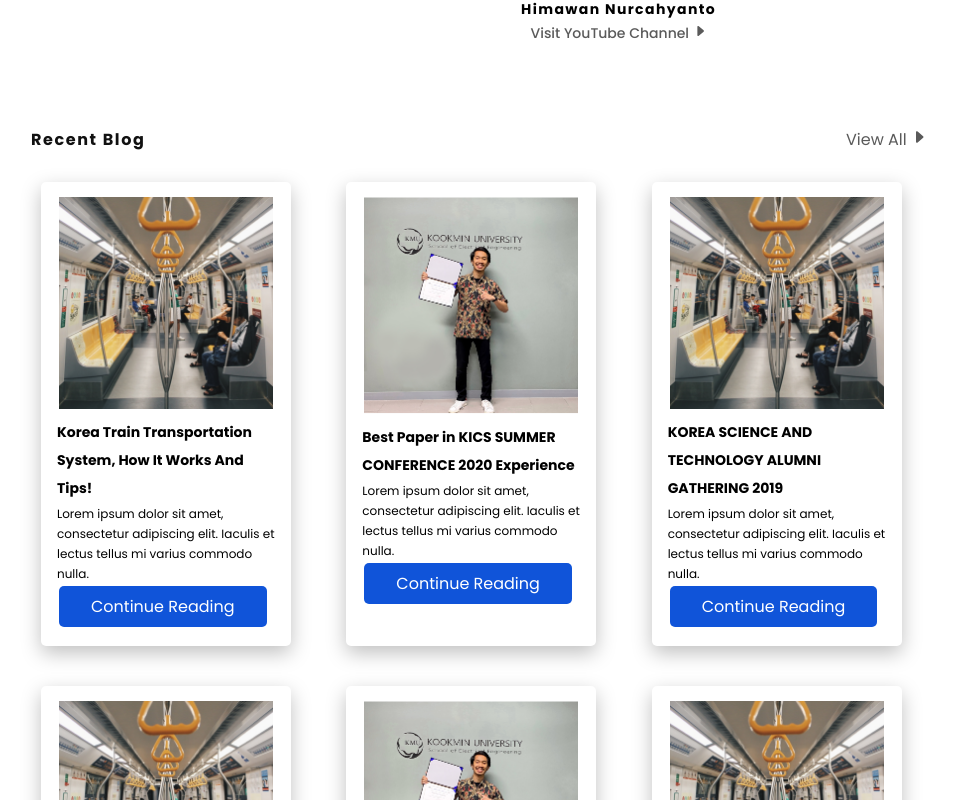
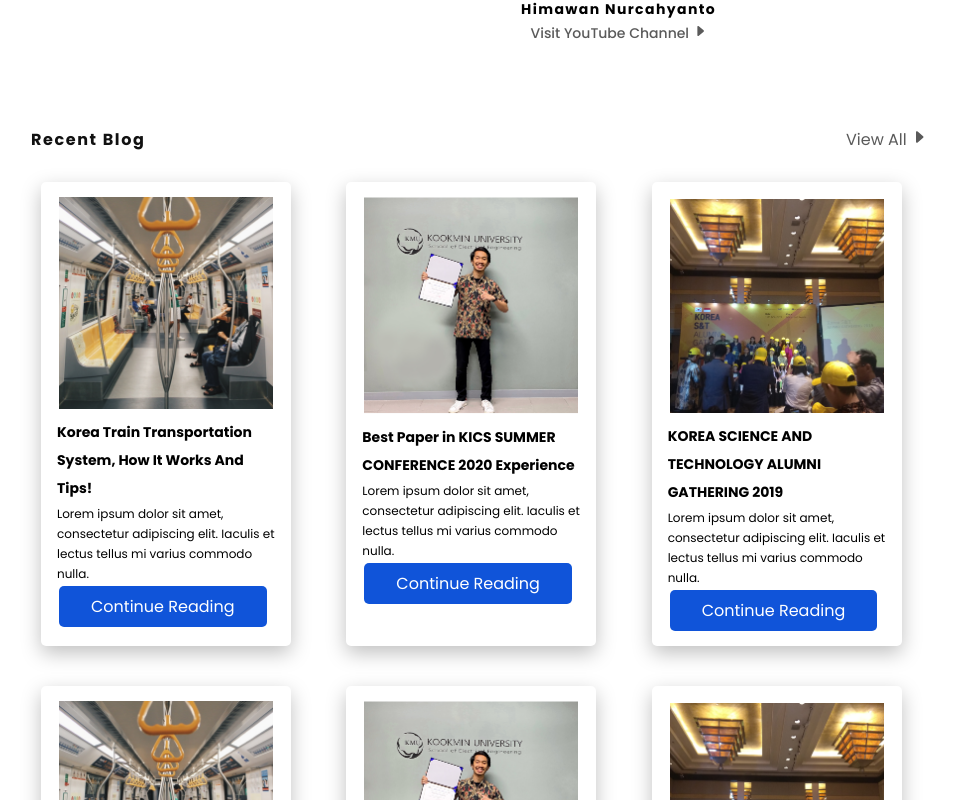
Before and after one commit to himawannurcahyanto97/portohim, a React (Create React App) app: page / in a window 1280 px wide. Shown: the part 800-1600 px from the top of the page, without its empty margins (161-1115 px from the left). Built offline with nearby package versions, Linux system fonts and the light colour scheme.

Commit message:
AlumniPictBlog

```diff
--- a/src/component/GlobalContent.js
+++ b/src/component/GlobalContent.js
@@ -3,5 +3,5 @@ import styled from "styled-components";
 export const GlobalContent = styled.div`
     margin: 0 auto;
     margin-bottom: 80px;
-    max-width:70%;
+    width:70%;
 `;
--- a/src/component/HomeContent/BlogContent/content.js
+++ b/src/component/HomeContent/BlogContent/content.js
@@ -14,7 +14,7 @@ export const BlogData = [
         description:'Lorem ipsum dolor sit amet, consectetur adipiscing elit. Iaculis et lectus tellus mi varius commodo nulla.',
     },
     {
-        img: Train,
+        img: Alumni,
         title: 'KOREA SCIENCE AND TECHNOLOGY ALUMNI GATHERING 2019',
         description:'Lorem ipsum dolor sit amet, consectetur adipiscing elit. Iaculis et lectus tellus mi varius commodo nulla.',
     },
@@ -29,7 +29,7 @@ export const BlogData = [
         description:'Lorem ipsum dolor sit amet, consectetur adipiscing elit. Iaculis et lectus tellus mi varius commodo nulla.',
     },
     {
-        img: Train,
+        img: Alumni,
         title: 'KOREA SCIENCE AND TECHNOLOGY ALUMNI GATHERING 2019',
         description:'Lorem ipsum dolor sit amet, consectetur adipiscing elit. Iaculis et lectus tellus mi varius commodo nulla.',
     },
```
